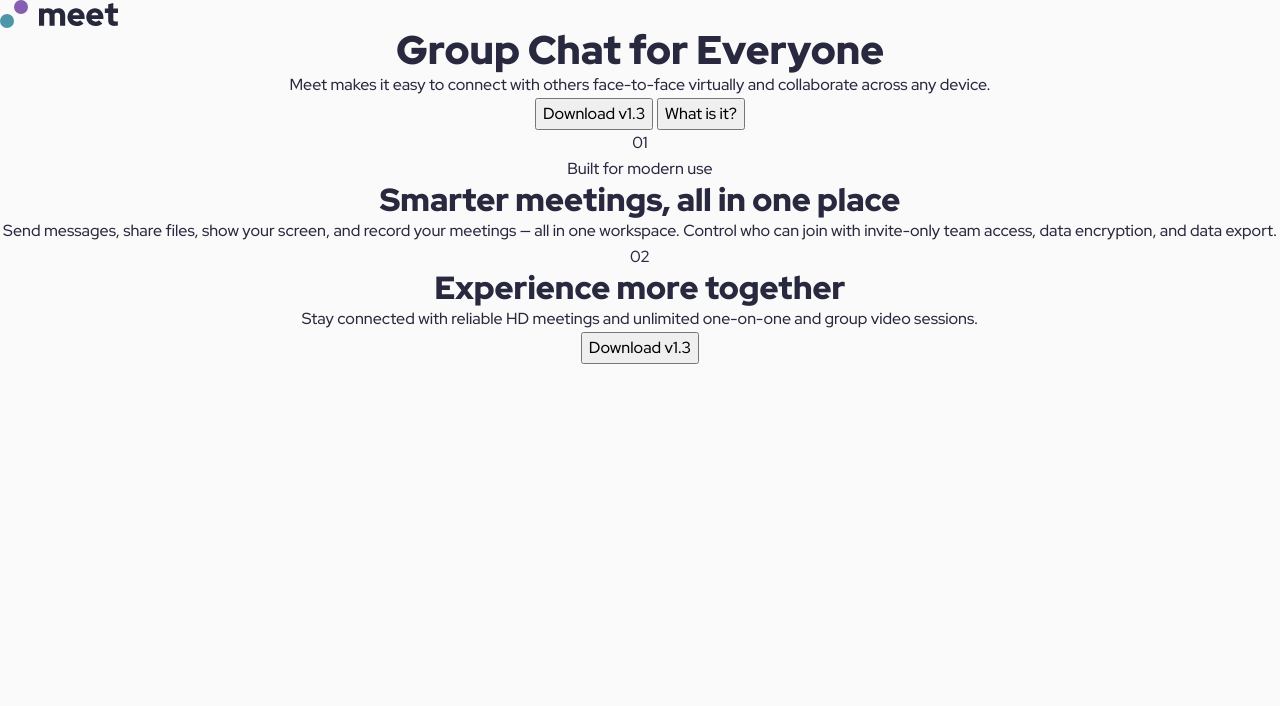
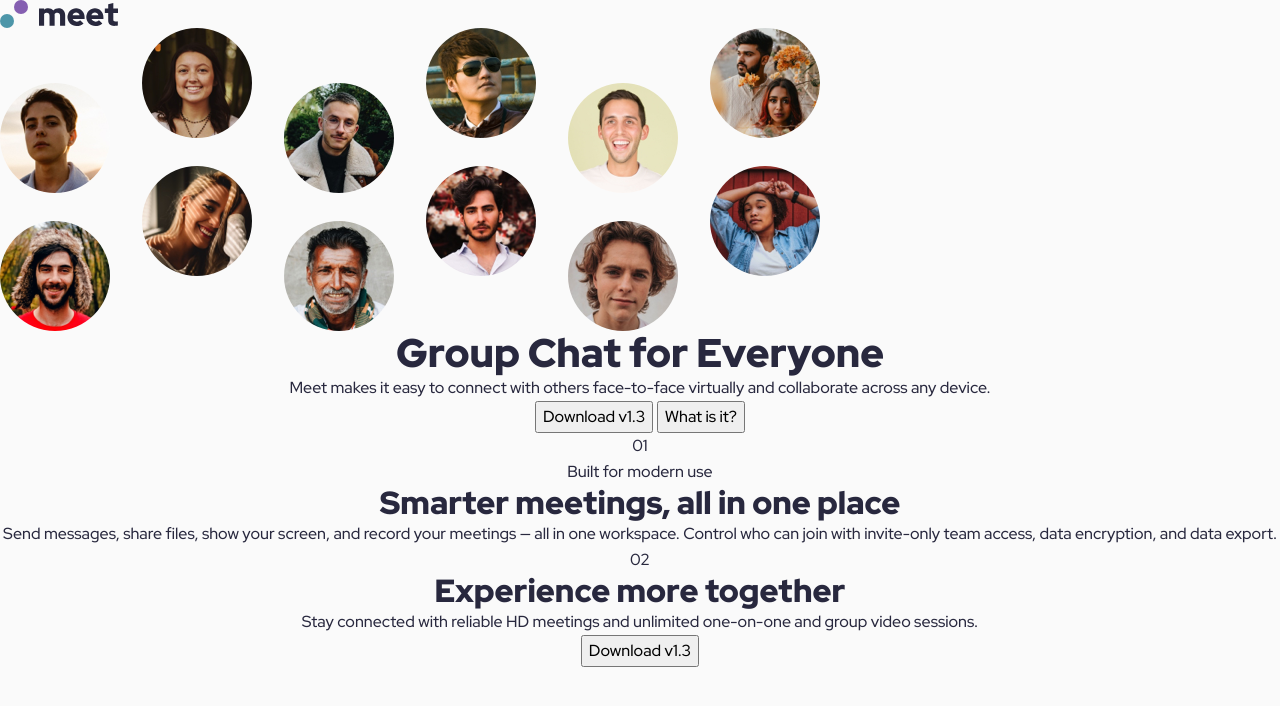
Before and after one commit to solvman/meet-landing-page, a plain HTML site: page index.html in a window 1280 px wide. Drawn offline with Linux system fonts and the light colour scheme.

Commit message:
Add image

```diff
--- a/index.html
+++ b/index.html
@@ -18,6 +18,12 @@
     </header>
     <main>
       <section class="hero">
+        <img
+          src="./assets/tablet/image-hero.png"
+          alt
+          class="hero__img"
+          aria-hidden="true"
+        />
         <h1 class="hero__title">Group Chat for Everyone</h1>
         <p class="hero__text">
           Meet makes it easy to connect with others face-to-face virtually and
```
